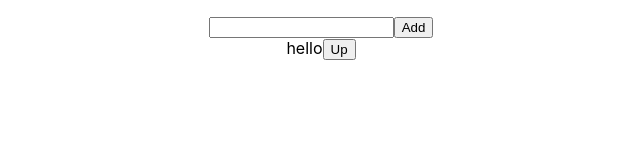
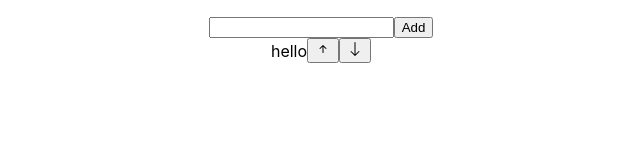
Before and after one commit to radrigo97/redux-kanban, a React (Create React App) app: page / in a window 1280 px wide. Shown: the top 160 px of the page, without its empty margins (339-979 px from the left). Built offline with nearby package versions, Linux system fonts and the light colour scheme.

Commit message:
redux-kanban install 2/4

```diff
--- a/src/App.js
+++ b/src/App.js
@@ -10,14 +10,29 @@ function App(props) {
         setTask('')
     }
 
+    const up = (
+    <svg xmlns="http://www.w3.org/2000/svg" width="16" height="16" fill="currentColor" className="bi bi-arrow-up-short"
+         viewBox="0 0 16 16">
+        <path fillRule="evenodd"
+              d="M8 12a.5.5 0 0 0 .5-.5V5.707l2.146 2.147a.5.5 0 0 0 .708-.708l-3-3a.5.5 0 0 0-.708 0l-3 3a.5.5 0 1 0 .708.708L7.5 5.707V11.5a.5.5 0 0 0 .5.5z"/>
+    </svg>)
+
+    const down = (
+        <svg xmlns="http://www.w3.org/2000/svg" width="16" height="16" fill="currentColor" className="bi bi-arrow-down"
+             viewBox="0 0 16 16">
+            <path fillRule="evenodd"
+                  d="M8 1a.5.5 0 0 1 .5.5v11.793l3.146-3.147a.5.5 0 0 1 .708.708l-4 4a.5.5 0 0 1-.708 0l-4-4a.5.5 0 0 1 .708-.708L7.5 13.293V1.5A.5.5 0 0 1 8 1z"/>
+        </svg>)
+
     return (
         <div className="App">
             <ul>
                 <input type="text" value={task} onChange={e => setTask(e.target.value)}/>
                 <button onClick={addTask}>Add</button>
                 {
-                    props.task.map(el => <li key={el.name}>{el.name}
-                        <button onClick={() => props.upTask(el.id)}>Up</button>
+                    props.task.map((el, index) => <li key={el.id}>{el.name}
+                        <button onClick={() => props.upTask(index)}>{up}</button>
+                        <button onClick={() => props.downTask(index)}>{down}</button>
                     </li>)
                 }
             </ul>
@@ -31,7 +46,8 @@ const mapStateToProps = (state) => ({
 
 const mapDispatchToProps = (dispatch) => ({
     addTask: (task) => dispatch({type: 'ADD_TASK', payload: task}),
-    upTask: (up) => dispatch({type: 'UP_TASK', payload: up})
+    upTask: (up) => dispatch({type: 'UP_TASK', payload: up}),
+    downTask: (down) => dispatch({type: 'DOWN_TASK', payload: down})
 })
 
 export default connect(mapStateToProps, mapDispatchToProps)(App);
--- a/src/store.js
+++ b/src/store.js
@@ -3,7 +3,7 @@ import {composeWithDevTools} from "redux-devtools-extension";
 
 
 const initialState = {
-    tasks: [{name: 'hello'}]
+    tasks: [{name: 'hello', id: Math.random()}]
 }
 
 const reducers = (state = initialState, action) => {
@@ -13,6 +13,27 @@ const reducers = (state = initialState, action) => {
               ...state,
               tasks: [...state.tasks,{name: action.payload, id: Math.random()}]
           }
+
+      case 'UP_TASK':
+       return {
+           ...state,
+           tasks: state.tasks.map((el,i) => {
+               if (action.payload === i) return state.tasks[action.payload - 1]
+               if(action.payload - 1 === i) return state.tasks[action.payload]
+               return el
+           })
+       }
+
+      case 'DOWN_TASK':
+          return {
+              ...state,
+              tasks: state.tasks.map((el,i) => {
+                  if(action.payload === i) return state.tasks[action.payload + 1]
+                  if(action.payload + 1 === i) return state.tasks[action.payload]
+                      return el
+              })
+          }
+
       default:
           return state
   }
```
Also changed, not shown: 1 other file (tests, documents, lock files or other folders).
